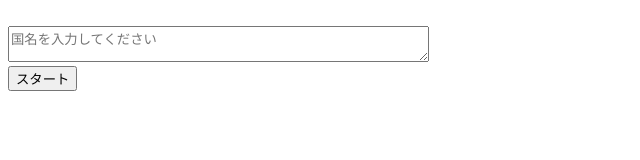
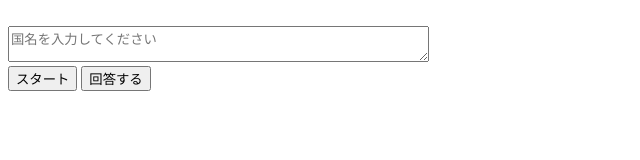
Before and after one commit to monster1408/country-quiz, a plain HTML site: page index.html in a window 1280 px wide. Shown: the whole page, without its empty margins (0-640 px from the left). Drawn offline with Linux system fonts and the light colour scheme.

Commit message:
index.html を更新

```diff
--- a/index.html
+++ b/index.html
@@ -9,7 +9,7 @@
   <textarea id="answer" rows="2" cols="50" placeholder="国名を入力してください"></textarea>
   <br>
   <button onclick="randomimage()" id="start">スタート</button>
-
+  <button onclick="ans()"id="ans">回答する</button>
   <script src="script.js"></script>
 </body>
 </html>
```
